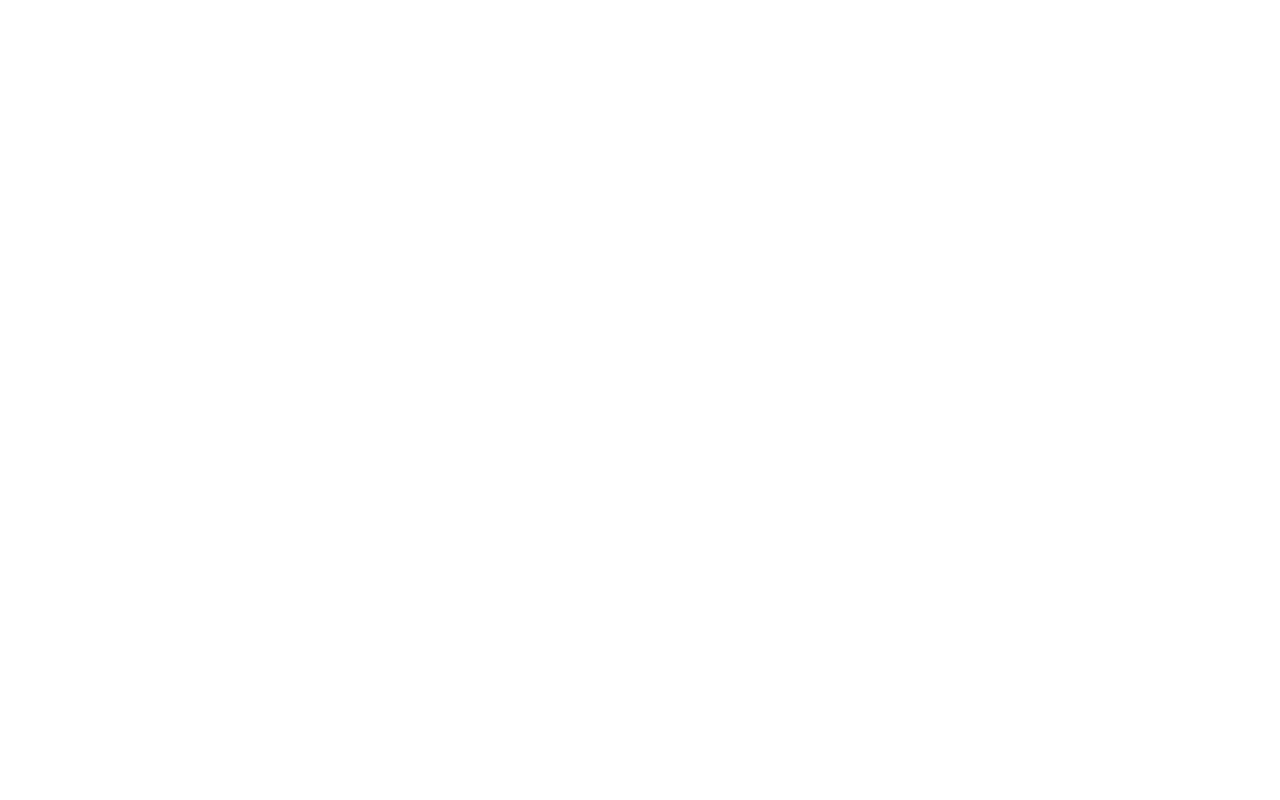
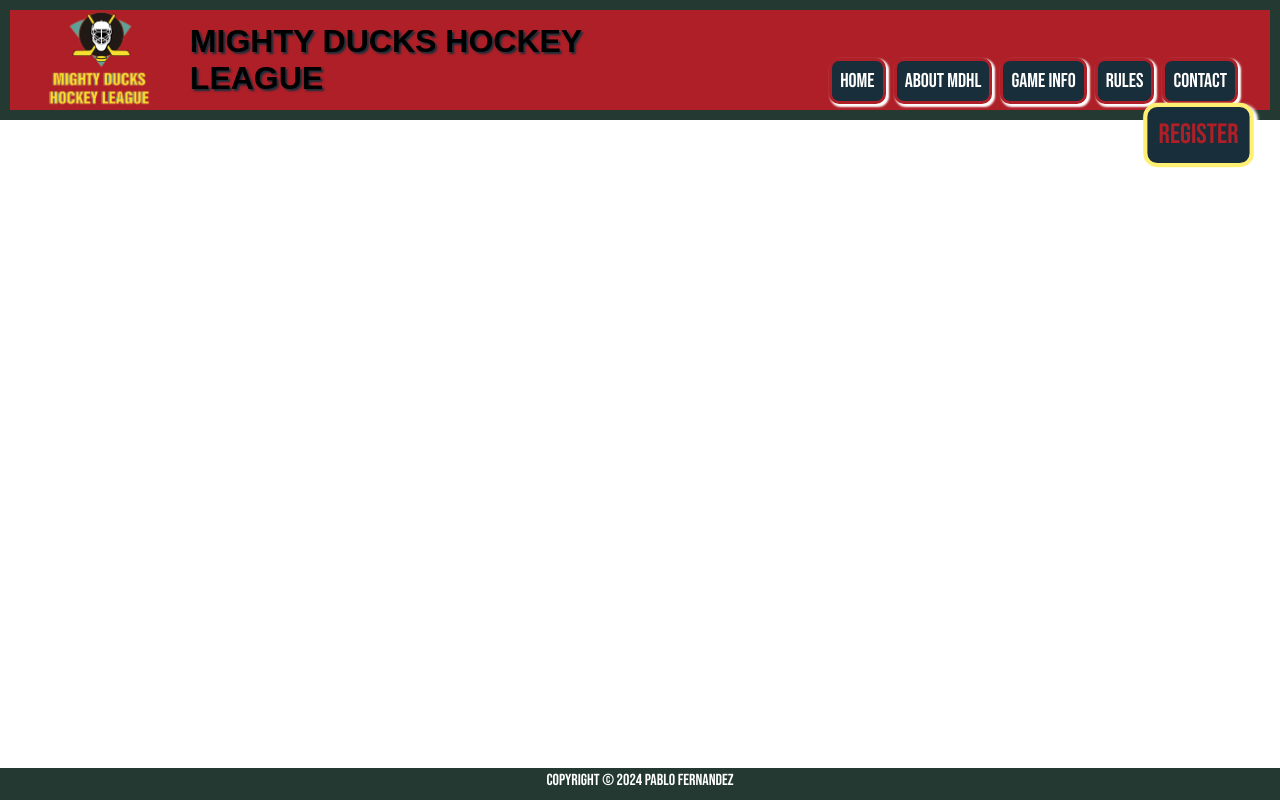
Before and after one commit to pabloemanuelok/MindHubPabloTask1, a plain HTML site: page navegacion-mdhl/register.html in a window 1280 px wide. Drawn offline with Linux system fonts and the light colour scheme.

Commit message:
Register y Maps

```diff
--- a/navegacion-css/gameinfo.css
+++ b/navegacion-css/gameinfo.css
@@ -57,7 +57,7 @@ header nav {
     text-decoration: none;
     display: flex;
     flex-wrap: wrap;
-    gap: 2rem;
+    gap: 0.5rem;
     justify-content: end;
     position: relative;
     top: 3rem;
--- a/navegacion-css/rules.css
+++ b/navegacion-css/rules.css
@@ -57,7 +57,7 @@ header nav {
     text-decoration: none;
     display: flex;
     flex-wrap: wrap;
-    gap: 2rem;
+    gap: 0.5rem;
     justify-content: end;
     position: relative;
     top: 3rem;
--- a/navegacion-mdhl/register.html
+++ b/navegacion-mdhl/register.html
@@ -0,0 +1,30 @@
+<!DOCTYPE html>
+<html lang="en">
+<head>
+    <meta charset="UTF-8">
+    <meta name="viewport" content="width=device-width, initial-scale=1.0">
+    <link rel="shortcut icon" href="../assets/LogoMightyducks-01.png" type="image/x-icon">
+    <link href="https://fonts.googleapis.com/css2?family=Bebas+Neue&display=swap" rel="stylesheet">
+    <link rel="stylesheet" href="../style.css">
+    <title>Mighty Ducks Hockey League</title>
+</head>
+<body>
+    <header>
+        <a href="../index.html"><img src="../assets/LogoMightyducks-01.png" alt="Logo del equipo MDHL"></a>
+        <h1>MIGHTY DUCKS HOCKEY LEAGUE</h1>
+        <nav>
+            <a href="../index.html">HOME</a>
+            <a href="./aboutmdhl.html">About MDHL</a>
+            <a href="./gameinfo.html">Game Info</a>
+            <a href="./rules.html">Rules</a>
+            <a href="./contact.html">Contact</a>
+            <a href="#">Register</a>
+        </nav>
+    </header>
+    <main>
+    </main>
+    <footer>
+        <p>Copyright &copy; 2024 Pablo Fernandez</p>
+    </footer>
+</body>
+</html>
--- a/style.css
+++ b/style.css
@@ -57,7 +57,7 @@ header nav {
     text-decoration: none;
     display: flex;
     flex-wrap: wrap;
-    gap: 2rem;
+    gap: 0.5rem;
     justify-content: end;
     position: relative;
     top: 3rem;
@@ -68,7 +68,6 @@ nav a {
     display: inline-block;
     text-decoration: none;
     color: white;
-    font-size: 1rem;
     font-family: "Bebas Neue", sans-serif;
     font-weight: 400;
     font-style: normal;
```
Also changed, not shown: index.html (+1 -0 lines), navegacion-mdhl/aboutmdhl.html (+1 -0 lines), navegacion-mdhl/contact.html (+1 -0 lines), navegacion-mdhl/gameinfo.html (+1 -0 lines), navegacion-mdhl/rules.html (+1 -0 lines).
